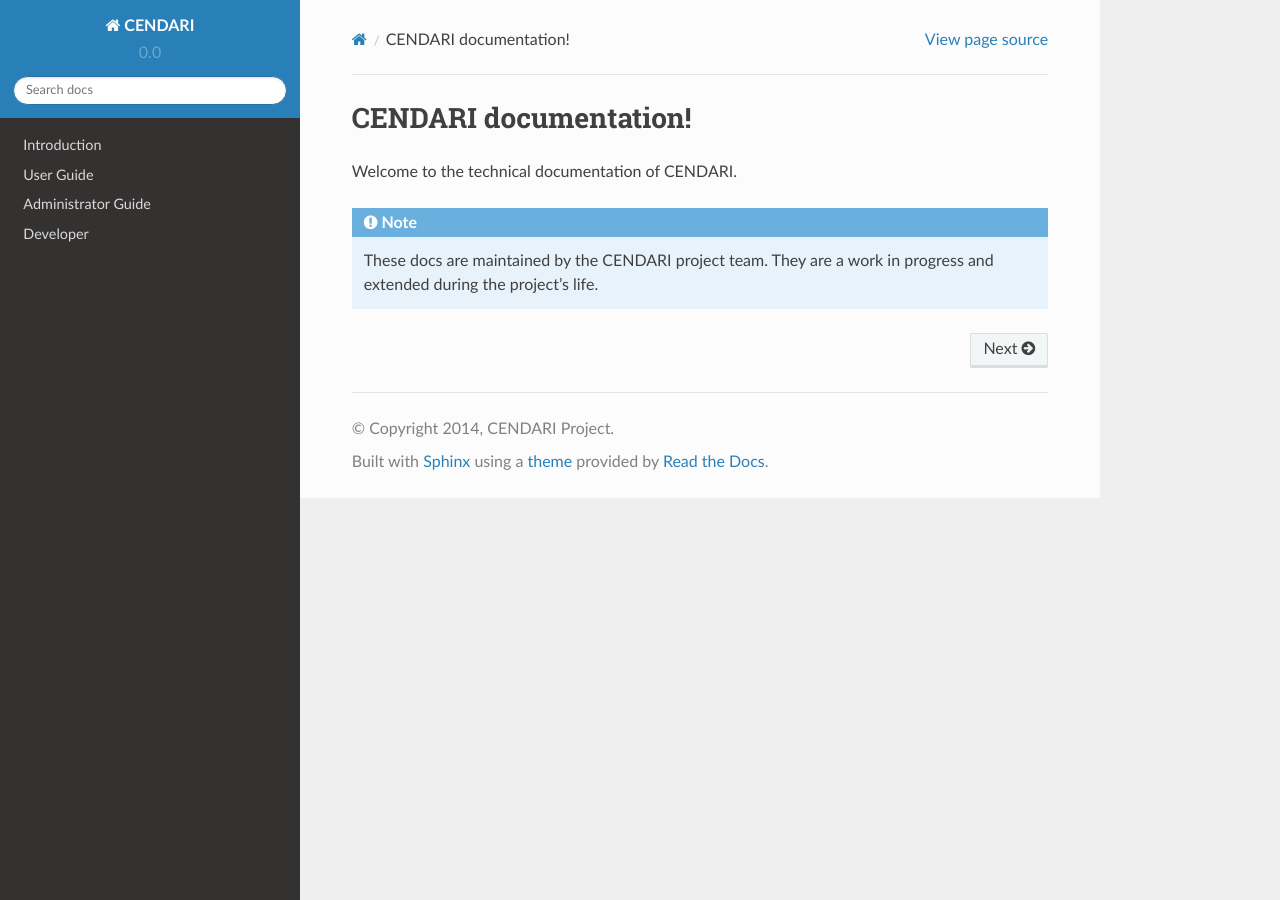
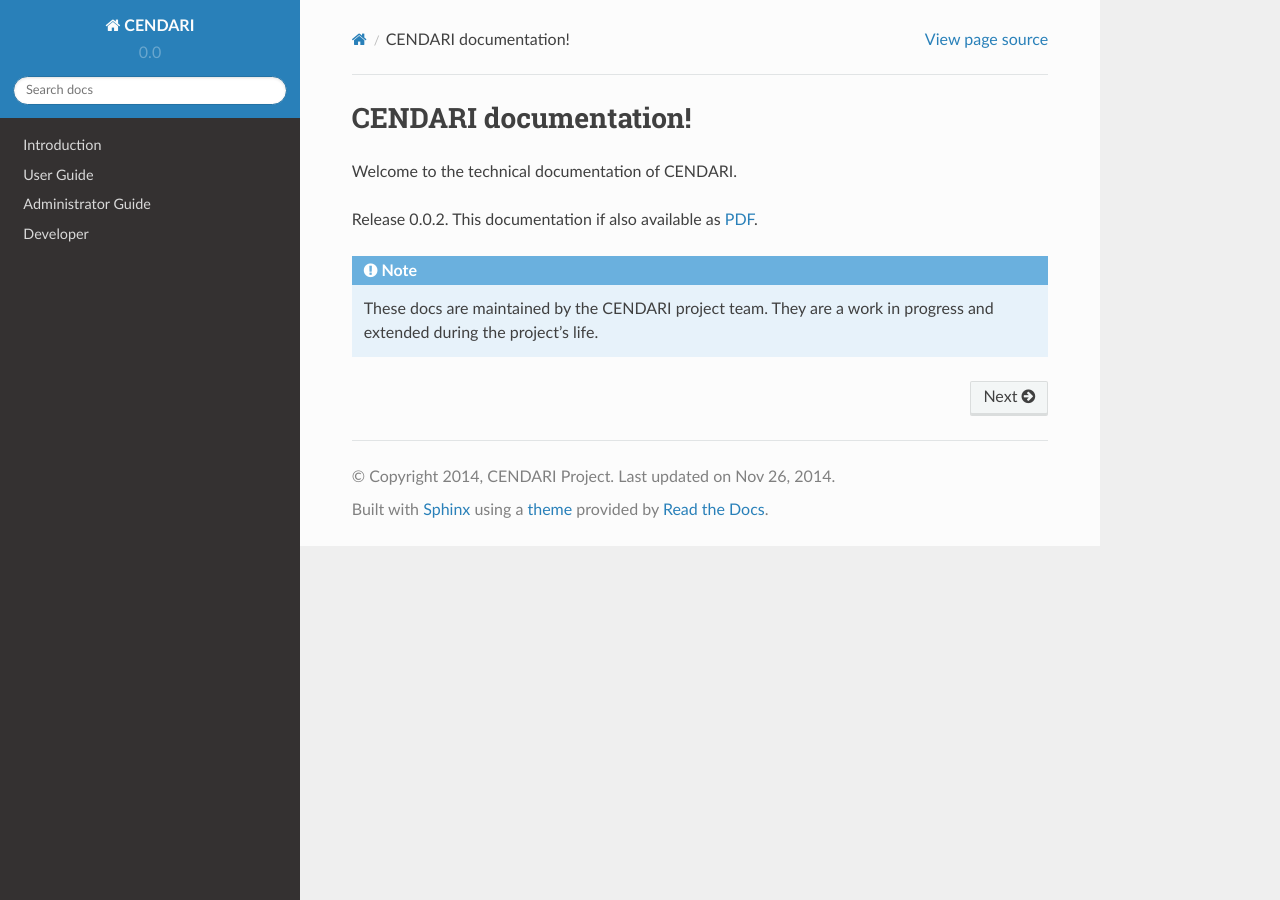
Before and after one commit to CENDARI/documentation, a Sphinx documentation site: the page built from source/index.rst, in a window 1280 px wide. Built offline with Sphinx 7.4.7 and the Read the Docs theme 2.0.0, drawn with Linux system fonts in a browser that asks for light colours.

Commit message:
add version and pdf-link to html version

```diff
--- a/source/conf.py
+++ b/source/conf.py
@@ -142,7 +142,7 @@
 
 # If not '', a 'Last updated on:' timestamp is inserted at every page bottom,
 # using the given strftime format.
-#html_last_updated_fmt = '%b %d, %Y'
+html_last_updated_fmt = '%b %d, %Y'
 
 # If true, SmartyPants will be used to convert quotes and dashes to
 # typographically correct entities.
--- a/source/index.rst
+++ b/source/index.rst
@@ -7,6 +7,13 @@
 ===================================
 
 Welcome to the technical documentation of CENDARI.
+
+
+.. only:: html
+
+   Release |release|.
+   This documentation if also available as `PDF <CENDARI.pdf>`_.
+
 
 .. note::
    These docs are maintained by the CENDARI project team. They are a work
```
